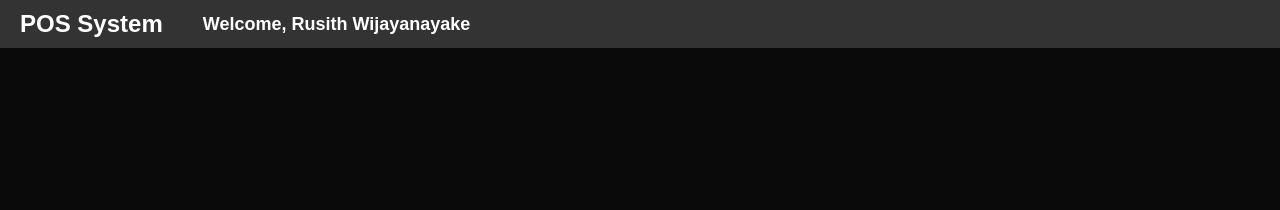
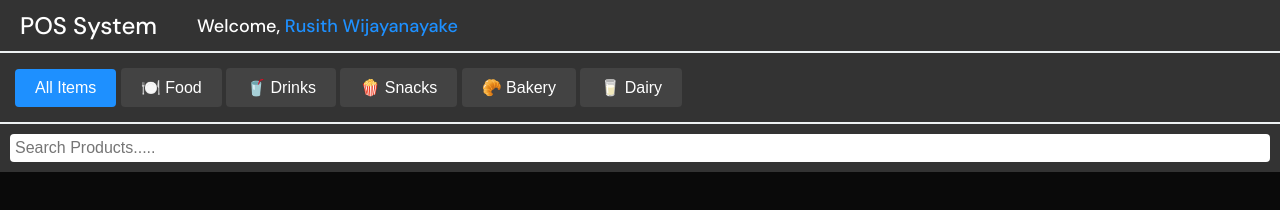
Before and after one commit to rusithpansilugit/javascript-pos-system, a plain HTML site: page index.html in a window 1280 px wide. Drawn offline with Linux system fonts and the light colour scheme.

Commit message:
sections added

```diff
--- a/index.html
+++ b/index.html
@@ -2,8 +2,11 @@
 <html lang="en">
 <head>
   <meta charset="UTF-8">
- <title>POS System</title>
+  <title>POS System</title>
   <link rel="stylesheet" href="styles.css">
+  <link rel="preconnect" href="https://fonts.googleapis.com">
+  <link rel="preconnect" href="https://fonts.gstatic.com" crossorigin>
+  <link href="https://fonts.googleapis.com/css2?family=DM+Sans:ital,opsz,wght@0,9..40,100..1000;1,9..40,100..1000&family=Montserrat:ital,wght@0,100..900;1,100..900&family=Roboto:ital,wght@0,100..900;1,100..900&display=swap" rel="stylesheet">
 </head>
 <body>
 
@@ -14,10 +17,28 @@
         </div>
 
         <div class="user-name">
-            <h2>Welcome, Rusith Wijayanayake</h2>
+            <h2>Welcome, <span> Rusith Wijayanayake </span> </h2>
         </div>
     </header>
 
-    </div>
+    <main class="pos-container">
+      <div class="left-panel">
+        <section class="catalog-section">
+                <div class="catalog-buttons">
+                 <button class="active-btn">All Items</button>
+                 <button>🍽️ Food</button>
+                 <button>🥤 Drinks</button>
+                 <button>🍿 Snacks</button>
+                 <button>🥐 Bakery</button>
+                 <button>🥛 Dairy</button>
+                </div>
+        </section>
+
+        <section class="search-prod">
+            <input type="text" placeholder="Search Products.....">
+        </section>
+      </div>
+    </main>
+
 </body>
 </html>
--- a/styles.css
+++ b/styles.css
@@ -10,18 +10,72 @@ body {
   justify-content: start;
   padding: 10px 20px;
   gap: 40px;
+  border-bottom: 2px solid rgb(238, 241, 243);
 }
 
 .logo-name h1 {
   color: #fff;
   font-size: 24px;
   margin: 0;
-  font-family: Arial, sans-serif;
+  font-family: "DM Sans", sans-serif;
+  font-optical-sizing: auto;
+  font-weight: 500;
+  font-style: normal;
 }
 
 .user-name h2 {
   color: #fff;
   font-size: 18px;
   margin: 0;
-  font-family: Arial, sans-serif;
+  font-family: "DM Sans", sans-serif;
+  font-optical-sizing: auto;
+  font-weight: 500;
+  font-style: normal;
 }
+
+.user-name h2 span {
+  color: dodgerblue;
+}
+
+.catalog-section {
+  padding: 15px;
+  display: flex;
+  flex-wrap: wrap;
+  gap: 20px;
+  background-color: #333;
+  justify-content: start;
+  border-bottom: 2px solid rgb(238, 241, 243);
+}
+
+.catalog-buttons button {
+  background-color: #5555557a;
+  color: #fff;
+  border: none;
+  padding: 10px 20px;
+  cursor: pointer;
+  font-size: 16px;
+  border-radius: 4px;
+}
+
+.catalog-buttons button:hover {
+  background-color: #777;
+  transition: background-color 0.3s ease;
+}
+
+.catalog-buttons button.active-btn {
+  background-color: dodgerblue;
+}
+
+.search-prod {
+  display: flex;
+  padding: 10px;
+  background: #333;
+}
+
+.search-prod input {
+  flex: 1;
+  padding: 5px;
+  border: none;
+  border-radius: 4px;
+  font-size: 16px;
+}
```
